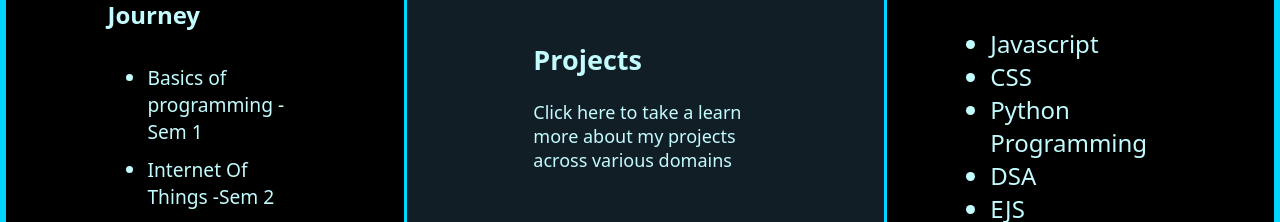
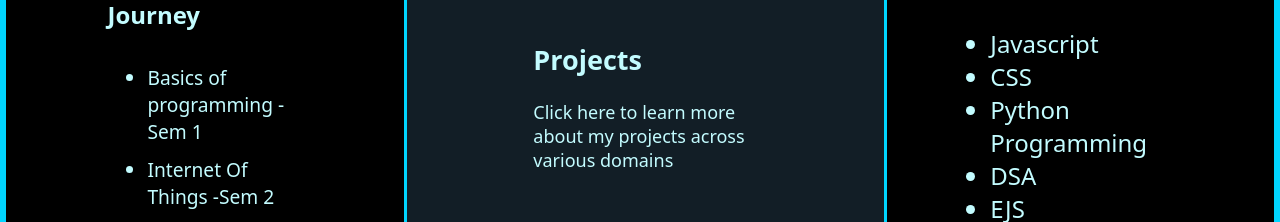
Before and after one commit to TarunHoKage7/Portfolio-website, a plain HTML site: page index.html in a window 1280 px wide. Shown: the part 1500-1722 px from the top of the page. Drawn offline with Linux system fonts and the light colour scheme.

Commit message:
projects page in the styling phase

```diff
--- a/index.html
+++ b/index.html
@@ -111,7 +111,7 @@
                     Projects
                 </h2></a>
 
-                <a href="/html/projects.html">Click here to take a learn more about my projects across various domains</a>
+                <a href="/html/projects.html">Click here to learn more about my projects across various domains</a>
             </section>
 
 
```
